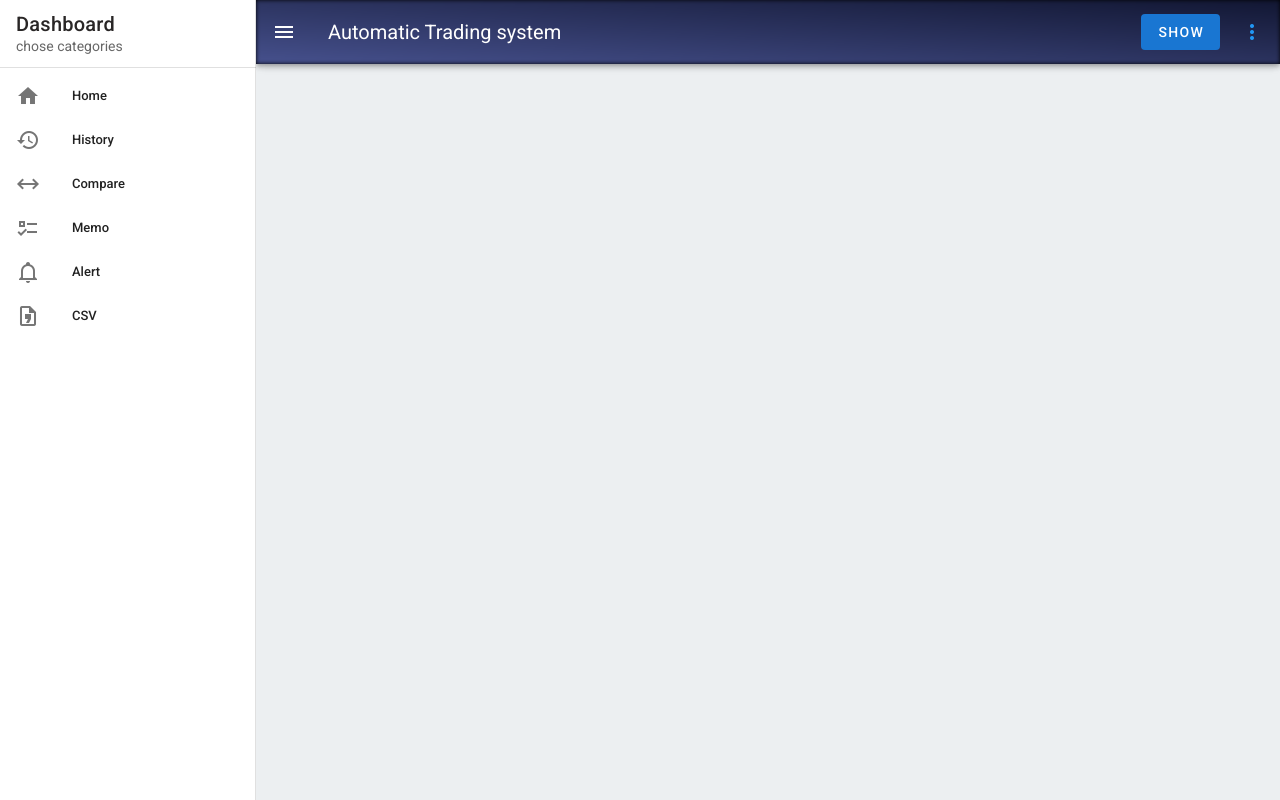
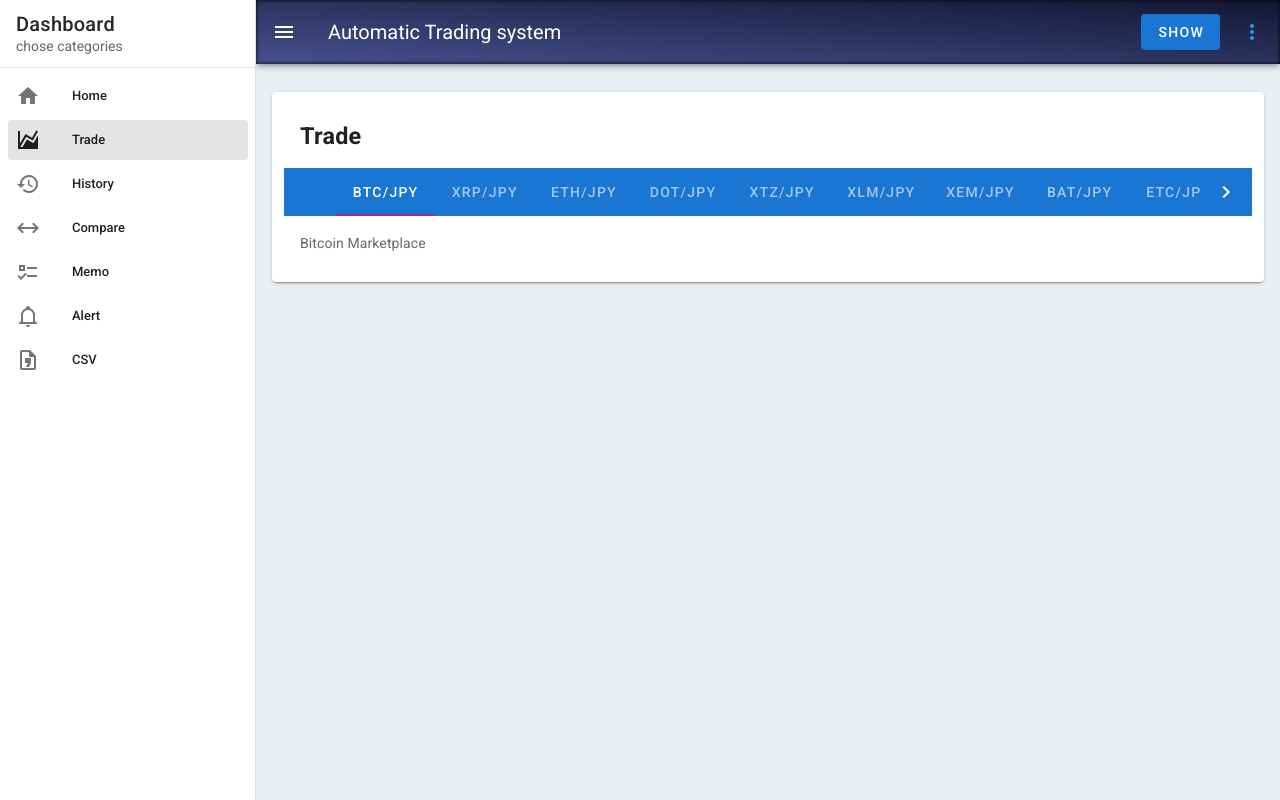
Before and after one commit to serpedious/automatic-trading-system, a Nuxt app in the folder front/: page /dashboard/trade in a window 1280 px wide. Built offline with nearby package versions, Linux system fonts and the light colour scheme.

Commit message:
create trade screen

```diff
--- a/front/components/organisms/Header.vue
+++ b/front/components/organisms/Header.vue
@@ -105,6 +105,7 @@ export default {
     ],
     categories: [
       { title: 'Home', icon: 'mdi-home', to: '/dashboard/home' },
+      { title: 'Trade', icon: 'mdi-chart-areaspline', to: '/dashboard/trade' },
       { title: 'History', icon: 'mdi-history', to: '/dashboard/history' },
       { title: 'Compare', icon: 'mdi-arrow-left-right', to: '/dashboard/compare' },
       { title: 'Memo', icon: 'mdi-format-list-checks', to: '/dashboard/memo' },
--- /dev/null
+++ b/front/components/organisms/TableTrade.vue
@@ -0,0 +1,69 @@
+<template>
+  <v-card class="mx-auto mt-3 pa-3" width="1100px">
+    <v-card-title>
+      <h3>Trade</h3>
+    </v-card-title>
+    <v-tabs
+      centered
+      fixed-tabs
+      v-model="tab"
+      background-color="primary"
+      dark
+      slider-color="purple"
+    >
+      <v-tab
+        v-for="item in items"
+        :key="item.tab"
+      >
+        {{ item.tab }}
+      </v-tab>
+    </v-tabs>
+
+
+    <v-tabs-items v-model="tab">
+      <v-tab-item
+        v-for="item in items"
+        :key="item.tab"
+      >
+        <v-card flat color="">
+          <v-card-text >{{ item.content }}</v-card-text>
+        </v-card>
+      </v-tab-item>
+    </v-tabs-items>
+  </v-card>
+</template>
+
+<script>
+  export default {
+    name: 'Csv',
+    data () {
+      return {
+        tab: null,
+        items: [
+          { tab: 'BTC/JPY', content: 'Bitcoin Marketplace' },
+          { tab: 'XRP/JPY', content: 'Bitcoin Marketplace' },
+          { tab: 'ETH/JPY', content: 'Bitcoin Marketplace' },
+          { tab: 'DOT/JPY', content: 'Bitcoin Marketplace' },
+          { tab: 'XTZ/JPY', content: 'Bitcoin Marketplace' },
+          { tab: 'XLM/JPY', content: 'Bitcoin Marketplace' },
+          { tab: 'XEM/JPY', content: 'Bitcoin Marketplace' },
+          { tab: 'BAT/JPY', content: 'Bitcoin Marketplace' },
+          { tab: 'ETC/JPY', content: 'Bitcoin Marketplace' },
+          { tab: 'LTC/JPY', content: 'Bitcoin Marketplace' },
+          { tab: 'BCH/JPY', content: 'Bitcoin Marketplace' },
+          { tab: 'MONA/JPY', content: 'Bitcoin Marketplace' },
+          { tab: 'LSK/JPY', content: 'Bitcoin Marketplace' },
+        ],
+      }
+    },
+  }
+</script>
+
+<style scoped>
+.container {
+  display: flex;
+  justify-content: center;
+  align-items: center;
+  text-align: center;
+}
+</style>
--- a/front/nuxt.config.js
+++ b/front/nuxt.config.js
@@ -51,6 +51,8 @@ module.exports = {
       '/auth/signup',
       '/dashboard',
       '/dashboard/home',
+      '/dashboard/trade',
+      '/dashboard/compare',
       '/dashboard/memo',
       '/dashboard/csv',
       '/dashboard/alert'
--- /dev/null
+++ b/front/pages/dashboard/trade.vue
@@ -0,0 +1,14 @@
+<template>
+  <div class="pa-4">
+    <TableTrade/>
+  </div>
+</template>
+
+<script>
+import TableTrade from '../../components/organisms/TableTrade.vue'
+export default {
+  components: {
+  TableTrade
+  }
+}
+</script>
```
